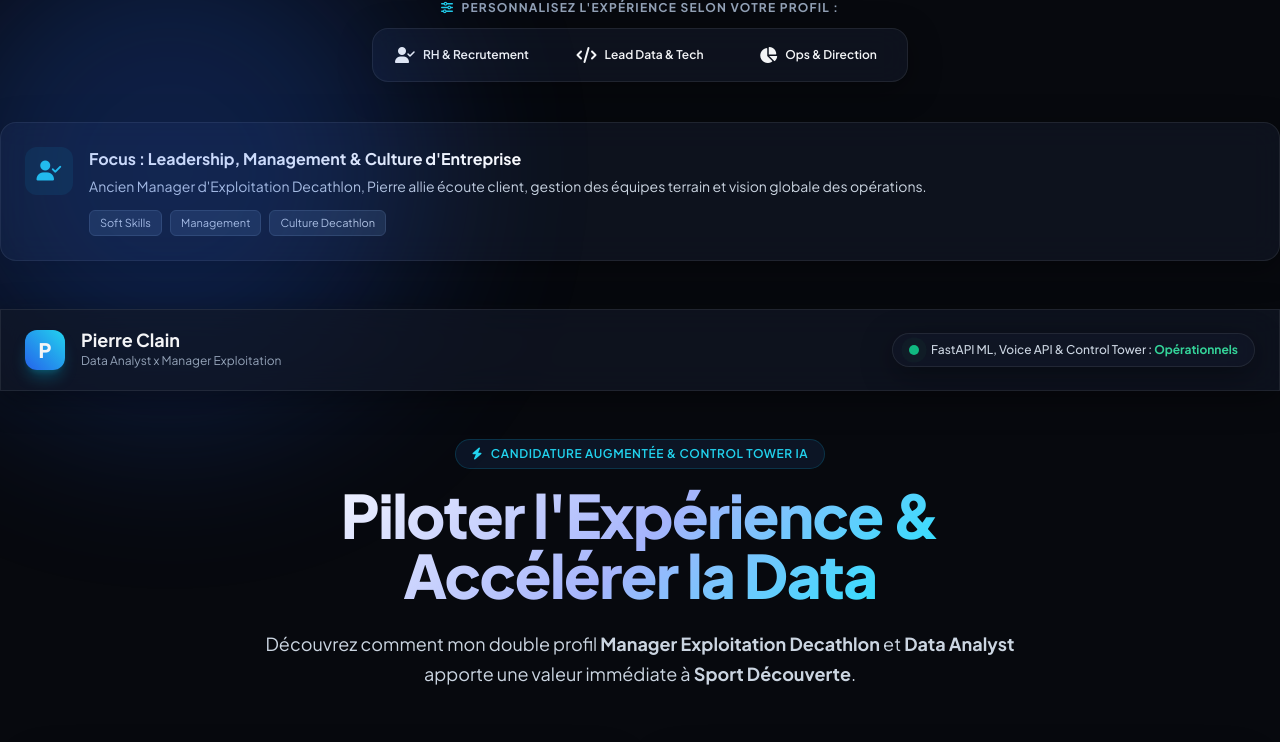
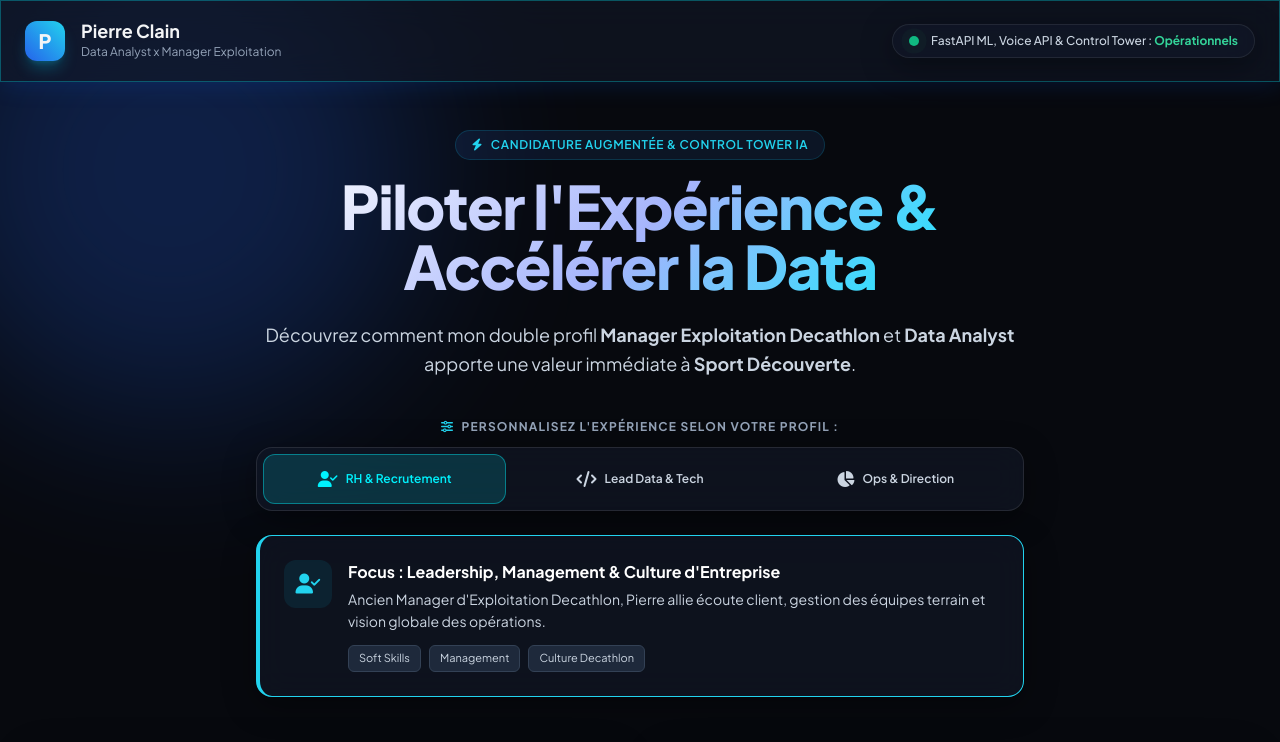
Before and after one commit to clainpierre-alt/candidature_pierre_ia, a website: page public/index.html in a window 1280 px wide. Shown: the top 742 px of the page. Drawn offline with nearby package versions, Linux system fonts and the light colour scheme.

Commit message:
Refactor index.html to enhance profile selection

```diff
--- a/public/index.html
+++ b/public/index.html
@@ -4,57 +4,7 @@
   <meta charset="UTF-8">
   <meta name="viewport" content="width=device-width, initial-scale=1.0">
   <title>Pierre Clain — Candidature & Control Tower IA</title>
-<!-- SÉLECTEUR DE PROFIL RECRUTEUR (PITCH EXPRESS) -->
-<div class="max-w-3xl mx-auto mb-10">
-  <p class="text-xs uppercase tracking-widest text-slate-400 text-center font-bold mb-3">
-    <i class="fa-solid fa-sliders mr-1 text-cyan-400"></i> Personnalisez l'expérience selon votre profil :
-  </p>
 
-  <div class="grid grid-cols-1 sm:grid-cols-3 gap-3 p-1.5 glass-card rounded-2xl border border-white/10">
-    <!-- Option RH -->
-    <button onclick="setPersona('rh')" id="persona-btn-rh"
-      class="persona-btn active flex items-center justify-center gap-2 py-3 px-4 rounded-xl text-xs font-semibold transition-all duration-300">
-      <i class="fa-solid fa-user-check text-base"></i>
-      <span>RH & Recrutement</span>
-    </button>
-
-    <!-- Option Tech / Data -->
-    <button onclick="setPersona('tech')" id="persona-btn-tech"
-      class="persona-btn flex items-center justify-center gap-2 py-3 px-4 rounded-xl text-xs font-semibold transition-all duration-300">
-      <i class="fa-solid fa-code text-base"></i>
-      <span>Lead Data & Tech</span>
-    </button>
-
-    <!-- Option Ops / Business -->
-    <button onclick="setPersona('ops')" id="persona-btn-ops"
-      class="persona-btn flex items-center justify-center gap-2 py-3 px-4 rounded-xl text-xs font-semibold transition-all duration-300">
-      <i class="fa-solid fa-chart-pie text-base"></i>
-      <span>Ops & Direction</span>
-    </button>
-  </div>
-</div>
-
-<!-- BANNIÈRE DE PITCH DYNAMIQUE -->
-<div id="persona-banner" class="glass-card rounded-2xl p-6 mb-12 border-l-4 border-cyan-400 transition-all duration-500">
-  <div class="flex items-start gap-4">
-    <div id="persona-icon" class="w-12 h-12 rounded-xl bg-cyan-500/10 text-cyan-400 flex items-center justify-center text-xl shrink-0">
-      <i class="fa-solid fa-user-check"></i>
-    </div>
-    <div>
-      <h4 id="persona-title" class="font-bold text-base text-white mb-1">
-        Focus : Leadership, Management & Culture d'Entreprise
-      </h4>
-      <p id="persona-desc" class="text-sm text-slate-300 leading-relaxed">
-        Ancien Manager d'Exploitation Decathlon, Pierre allie écoute client, gestion des équipes terrain et vision globale des opérations.
-      </p>
-      <div id="persona-tags" class="flex flex-wrap gap-2 mt-3">
-        <span class="text-[11px] bg-slate-800 text-slate-300 px-2.5 py-1 rounded-md border border-slate-700">Soft Skills</span>
-        <span class="text-[11px] bg-slate-800 text-slate-300 px-2.5 py-1 rounded-md border border-slate-700">Management</span>
-        <span class="text-[11px] bg-slate-800 text-slate-300 px-2.5 py-1 rounded-md border border-slate-700">Culture Decathlon</span>
-      </div>
-    </div>
-  </div>
-</div>
   <!-- Tailwind CSS & FontAwesome -->
   <script src="https://cdn.tailwindcss.com"></script>
   <link rel="stylesheet" href="https://cdnjs.cloudflare.com/ajax/libs/font-awesome/6.5.1/css/all.min.css">
@@ -129,6 +79,13 @@
       70% { box-shadow: 0 0 0 8px rgba(34, 197, 94, 0); }
       100% { box-shadow: 0 0 0 0 rgba(34, 197, 94, 0); }
     }
+
+    /* Boutons Persona actifs */
+    .persona-btn.active {
+      background: rgba(0, 242, 254, 0.15);
+      border-color: rgba(0, 242, 254, 0.4);
+      color: #00f2fe;
+    }
   </style>
 </head>
 <body class="min-h-screen relative flex flex-col justify-between antialiased">
@@ -162,7 +119,7 @@
   <!-- HERO SECTION -->
   <main class="relative z-10 max-w-7xl mx-auto px-6 py-12 flex-1">
 
-    <div class="text-center max-w-3xl mx-auto mb-16">
+    <div class="text-center max-w-3xl mx-auto mb-10">
       <span class="px-4 py-1.5 rounded-full text-xs font-semibold uppercase tracking-wider bg-blue-500/10 text-cyan-400 border border-cyan-500/20 inline-block mb-4">
         <i class="fa-solid fa-bolt mr-2"></i>Candidature Augmentée & Control Tower IA
       </span>
@@ -172,6 +129,58 @@
       <p class="text-slate-300 text-lg leading-relaxed">
         Découvrez comment mon double profil <strong>Manager Exploitation Decathlon</strong> et <strong>Data Analyst</strong> apporte une valeur immédiate à <strong>Sport Découverte</strong>.
       </p>
+    </div>
+
+    <!-- SÉLECTEUR DE PROFIL RECRUTEUR (PITCH EXPRESS) -->
+    <div class="max-w-3xl mx-auto mb-6">
+      <p class="text-xs uppercase tracking-widest text-slate-400 text-center font-bold mb-3">
+        <i class="fa-solid fa-sliders mr-1 text-cyan-400"></i> Personnalisez l'expérience selon votre profil :
+      </p>
+
+      <div class="grid grid-cols-1 sm:grid-cols-3 gap-3 p-1.5 glass-card rounded-2xl border border-white/10">
+        <!-- Option RH -->
+        <button onclick="setPersona('rh')" id="persona-btn-rh"
+          class="persona-btn active flex items-center justify-center gap-2 py-3 px-4 rounded-xl text-xs font-semibold border border-transparent text-slate-300 hover:text-white transition-all duration-300">
+          <i class="fa-solid fa-user-check text-base"></i>
+          <span>RH & Recrutement</span>
+        </button>
+
+        <!-- Option Tech / Data -->
+        <button onclick="setPersona('tech')" id="persona-btn-tech"
+          class="persona-btn flex items-center justify-center gap-2 py-3 px-4 rounded-xl text-xs font-semibold border border-transparent text-slate-300 hover:text-white transition-all duration-300">
+          <i class="fa-solid fa-code text-base"></i>
+          <span>Lead Data & Tech</span>
+        </button>
+
+        <!-- Option Ops / Business -->
+        <button onclick="setPersona('ops')" id="persona-btn-ops"
+          class="persona-btn flex items-center justify-center gap-2 py-3 px-4 rounded-xl text-xs font-semibold border border-transparent text-slate-300 hover:text-white transition-all duration-300">
+          <i class="fa-solid fa-chart-pie text-base"></i>
+          <span>Ops & Direction</span>
+        </button>
+      </div>
+    </div>
+
+    <!-- BANNIÈRE DE PITCH DYNAMIQUE -->
+    <div id="persona-banner" class="glass-card rounded-2xl p-6 mb-12 border-l-4 border-cyan-400 transition-all duration-500 max-w-3xl mx-auto">
+      <div class="flex items-start gap-4">
+        <div id="persona-icon" class="w-12 h-12 rounded-xl bg-cyan-500/10 text-cyan-400 flex items-center justify-center text-xl shrink-0">
+          <i class="fa-solid fa-user-check"></i>
+        </div>
+        <div>
+          <h4 id="persona-title" class="font-bold text-base text-white mb-1">
+            Focus : Leadership, Management & Culture d'Entreprise
+          </h4>
+          <p id="persona-desc" class="text-sm text-slate-300 leading-relaxed">
+            Ancien Manager d'Exploitation Decathlon, Pierre allie écoute client, gestion des équipes terrain et vision globale des opérations.
+          </p>
+          <div id="persona-tags" class="flex flex-wrap gap-2 mt-3">
+            <span class="text-[11px] bg-slate-800 text-slate-300 px-2.5 py-1 rounded-md border border-slate-700">Soft Skills</span>
+            <span class="text-[11px] bg-slate-800 text-slate-300 px-2.5 py-1 rounded-md border border-slate-700">Management</span>
+            <span class="text-[11px] bg-slate-800 text-slate-300 px-2.5 py-1 rounded-md border border-slate-700">Culture Decathlon</span>
+          </div>
+        </div>
+      </div>
     </div>
 
     <!-- IA DEMO GRID -->
@@ -358,7 +367,6 @@
       </div>
 
       <div class="w-full h-[400px] rounded-2xl overflow-hidden border border-slate-800 bg-slate-900/90 flex items-center justify-center relative">
-        <!-- Remplace le lien iframe ci-dessous par ton URL d'intégration Looker Studio -->
         <iframe
           src="https://lookerstudio.google.com/embed/reporting/YOUR_REPORT_ID/page/1M"
           frameborder="0"
@@ -396,7 +404,49 @@
 
   <!-- JAVASCRIPT LOGIC FULLY INTEGRATED -->
   <script>
-    const APPS_SCRIPT_URL = "https://script.google.com/macros/s/AKfycbw_LNx6xfT-eLu9jDG6nQcRxXUSUCmYsyyAqYYj_8636rYPqrWmiWUnagfkjqyKOojlIw/exec"; // Remplace par ton URL Apps Script
+    const APPS_SCRIPT_URL = "https://script.google.com/macros/s/AKfycbw_LNx6xfT-eLu9jDG6nQcRxXUSUCmYsyyAqYYj_8636rYPqrWmiWUnagfkjqyKOojlIw/exec";
+
+    // --------------------------------------------------------------------------
+    // 0. GESTION DU PROFIL RECRUTEUR (PITCH EXPRESS / PERSONAS)
+    // --------------------------------------------------------------------------
+    const personas = {
+      rh: {
+        title: "Focus : Leadership, Management & Culture d'Entreprise",
+        desc: "Ancien Manager d'Exploitation Decathlon, Pierre allie écoute client, gestion des équipes terrain et vision globale des opérations.",
+        icon: "fa-user-check",
+        tags: ["Soft Skills", "Management", "Culture Decathlon"]
+      },
+      tech: {
+        title: "Focus : Stack Data, FastAPI, ML & Automation",
+        desc: "Formé en Data Analysis (SQL, Python, Pandas, DataBird), Pierre conçoit des API robustes et intègre des modèles ML pour automatiser les flux métier.",
+        icon: "fa-code",
+        tags: ["Python / FastAPI", "SQL & Pandas", "MLOps / Scikit-Learn"]
+      },
+      ops: {
+        title: "Focus : P&L, Performance Opérationnelle & Process Partner",
+        desc: "Expert du pilotage d'activités commercialement exigeantes : optimisation des marges, suivi KPIs et simplification des parcours partenaires.",
+        icon: "fa-chart-pie",
+        tags: ["Gestion P&L", "KPIs Ops", "Relation Partenaires"]
+      }
+    };
+
+    function setPersona(type) {
+      document.querySelectorAll('.persona-btn').forEach(btn => btn.classList.remove('active'));
+      const activeBtn = document.getElementById(`persona-btn-${type}`);
+      if (activeBtn) activeBtn.classList.add('active');
+
+      const data = personas[type];
+      if (!data) return;
+
+      document.getElementById('persona-title').innerText = data.title;
+      document.getElementById('persona-desc').innerText = data.desc;
+      document.getElementById('persona-icon').innerHTML = `<i class="fa-solid ${data.icon}"></i>`;
+
+      const tagsContainer = document.getElementById('persona-tags');
+      tagsContainer.innerHTML = data.tags.map(t =>
+        `<span class="text-[11px] bg-slate-800 text-slate-300 px-2.5 py-1 rounded-md border border-slate-700">${t}</span>`
+      ).join('');
+    }
 
     // --------------------------------------------------------------------------
     // 1. RECONNAISSANCE VOCALE (SPEECH-TO-TEXT) & SYNTHÈSE VOCALE (TEXT-TO-SPEECH)
@@ -446,7 +496,7 @@
     function readText(elementId) {
       const text = document.getElementById(elementId).innerText;
       if ('speechSynthesis' in window && text) {
-        window.speechSynthesis.cancel(); // Stoppe la lecture précédente
+        window.speechSynthesis.cancel();
         const utterance = new SpeechSynthesisUtterance(text);
         utterance.lang = 'fr-FR';
         window.speechSynthesis.speak(utterance);
@@ -603,7 +653,7 @@
       }
     });
 
-    // Calcul initial P&L au chargement
+    // Initialisations au chargement
     calculatePNL();
   </script>
 </body>
```
